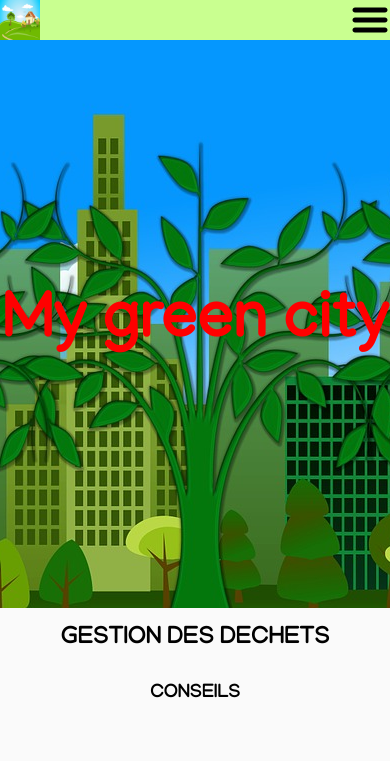
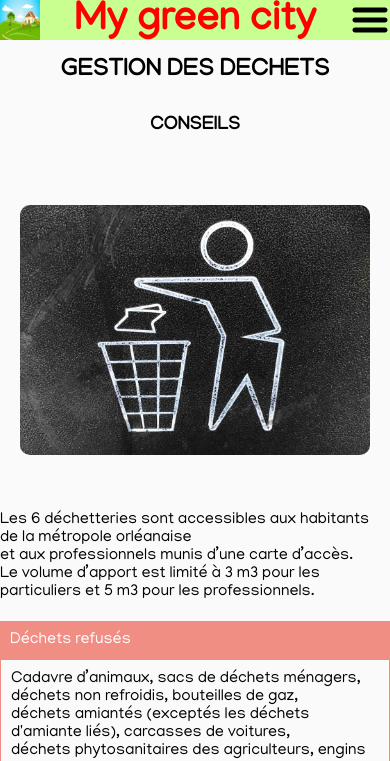
Before and after one commit to sdesousa/MyGreenCity_PHP, a PHP site: page /homepage.html in a window 390 px wide; the page is wider, and only the part inside the window is pictured. Shown: the top 761 px of that part. Run offline with PHP 8.4, Linux system fonts and the light colour scheme.

Commit message:
mobile: h1 dans nav

```diff
--- a/style.css
+++ b/style.css
@@ -269,6 +269,29 @@ hr {
 		height: 100%;
 	}
 
+	.superposition {
+		display: flex;
+		flex-direction: column;
+		position: absolute;
+		top: 0;
+		left: 40px;
+		width: calc(100vw - 40px - 40px);
+		height: 40px;
+		justify-content: center;
+		align-items: center;
+		background: #C9FF90;
+	}
+
+	h1 {
+		width: 100%;
+		height: 100%;
+		font-size: 2.5em;
+		color: red;
+		font-weight: bolder;
+		z-index: 1;
+		text-align: center;
+	}
+
 	.sub_menu_asso {
 		display: none;
 	}
```
